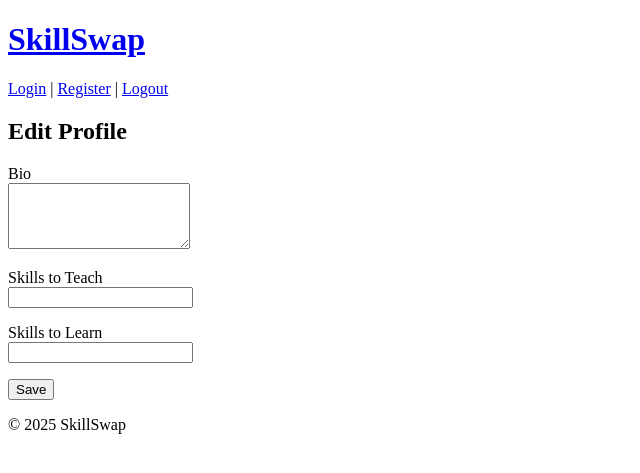
After one commit to lazyserp/Skill, a Flask app: page /edit-profile in a window 1280 px wide. The commit adds this page. Shown: the top 473 px of the page, without its empty margins (0-640 px from the left). Run offline with Flask 3, Linux system fonts and the light colour scheme; the visitor is signed in with stand-in values (Sample User, id 1).

Commit message:
Phase 3: Added user editable details, dashboard

```diff
--- a/backend/app/auth/__init__.py
+++ /dev/null
@@ -1,5 +0,0 @@
-from flask import Blueprint
-
-auth_bp = Blueprint('auth', __name__)
-
-from app.auth import routes  # Connect routes to blueprint
--- a/backend/app/auth/forms.py
+++ b/backend/app/forms.py
@@ -1,5 +1,5 @@
 from flask_wtf import FlaskForm
-from wtforms import StringField,PasswordField,SubmitField
+from wtforms import StringField,PasswordField,SubmitField,TextAreaField
 from wtforms.validators import InputRequired,Email,EqualTo,Length
 
 
@@ -14,3 +14,10 @@ class LoginForm(FlaskForm):
     username = StringField('Username',validators=[InputRequired()])
     password = PasswordField('Password',validators=[InputRequired()])
     submit = SubmitField('Login')
+
+
+class EditProfileForm(FlaskForm):
+    bio = TextAreaField("Bio", validators=[Length(max=500)])
+    skills_to_teach = StringField("Skills to Teach", validators=[Length(max=256)])
+    skills_to_learn = StringField("Skills to Learn", validators=[Length(max=256)])
+    submit = SubmitField("Save")
--- a/backend/app/models/user.py
+++ b/backend/app/models/user.py
@@ -8,6 +8,9 @@ class User(UserMixin,db.Model):
     username = db.Column(db.String(150),nullable =False,unique=True)
     email = db.Column(db.String(150),nullable=False,unique=True)
     password_hash = db.Column(db.String(256),nullable = False)
+    bio = db.Column(db.Text)
+    skills_to_teach = db.Column(db.String(256))
+    skills_to_learn = db.Column(db.String(256))
 
 
     def set_password(self,password):
--- /dev/null
+++ b/backend/app/routes.py
@@ -0,0 +1,89 @@
+from flask import Flask, render_template, redirect, url_for, flash, request
+from flask_login import LoginManager, login_user, logout_user, login_required, current_user
+from app.extensions import db
+from app.models.user import User
+from app.forms import RegisterForm, LoginForm
+import os
+from app.forms import EditProfileForm
+
+
+app = Flask(__name__)
+app.config.from_object('app.config.Config')
+
+
+# Initialize extensions
+db.init_app(app)
+
+login_manager = LoginManager()
+login_manager.init_app(app)
+login_manager.login_view = 'login'
+
+@app.route('/')
+def home():
+    return render_template('home.html.j2')
+
+@app.route('/dashboard')
+@login_required
+def dashboard():
+    return render_template('dashboard.html.j2', user=current_user)
+
+@app.route('/register', methods=["GET", "POST"])
+def register():
+    form = RegisterForm()
+    if form.validate_on_submit():
+        if User.query.filter_by(username=form.username.data).first():
+            flash('Username already registered', 'danger')
+            return redirect(url_for('register'))
+        new_user = User(username=form.username.data, email=form.email.data)
+        new_user.set_password(form.password.data)
+        db.session.add(new_user)
+        db.session.commit()
+        flash('Registration Successful', 'success')
+        return redirect(url_for('login'))
+    return render_template("register.html.j2", form=form)
+
+@app.route('/login', methods=["GET", "POST"])
+def login():
+    form = LoginForm()
+    if form.validate_on_submit():
+        user = User.query.filter_by(username=form.username.data).first()
+        if user and user.check_password(form.password.data):
+            login_user(user)
+            flash('Logged in Successfully!', 'success')
+            return redirect(url_for('dashboard'))
+        flash('Invalid username or password', 'danger')
+    return render_template('login.html.j2', form=form)
+
+@app.route('/logout')
+@login_required
+def logout():
+    logout_user()
+    flash('Logged out', 'info')
+    return redirect(url_for('login'))
+
+@login_manager.user_loader
+def load_user(user_id):
+    return User.query.get(int(user_id))
+
+
+
+@app.route("/edit-profile", methods=["GET", "POST"])
+@login_required
+def edit_profile():
+    form = EditProfileForm()
+
+    if form.validate_on_submit():
+        current_user.bio = form.bio.data
+        current_user.skills_to_teach = form.skills_to_teach.data
+        current_user.skills_to_learn = form.skills_to_learn.data
+        db.session.commit()
+        flash("Profile updated!", "success")
+        return redirect(url_for("dashboard"))
+
+    # Pre-fill form fields
+    if request.method == "GET":
+        form.bio.data = current_user.bio
+        form.skills_to_teach.data = current_user.skills_to_teach
+        form.skills_to_learn.data = current_user.skills_to_learn
+
+    return render_template("edit_profile.html.j2", form=form)
--- a/backend/app/templates/base.html.j2
+++ b/backend/app/templates/base.html.j2
@@ -8,10 +8,10 @@
     <header>
         <h1><a href="/">SkillSwap</a></h1>
         <nav>
-            <a href="{{ url_for('auth.login') }}">Login</a> |
-            <a href="{{ url_for('auth.register') }}">Register</a> |
+            <a href="{{ url_for('login') }}">Login</a> |
+            <a href="{{ url_for('register') }}">Register</a> |
             {% if current_user.is_authenticated %}
-                <a href="{{ url_for('auth.logout') }}">Logout</a>
+                <a href="{{ url_for('logout') }}">Logout</a>
             {% endif %}
         </nav>
     </header>
--- /dev/null
+++ b/backend/app/templates/edit_profile.html.j2
@@ -0,0 +1,12 @@
+{% extends "base.html.j2" %}
+
+{% block content %}
+  <h2>Edit Profile</h2>
+  <form method="POST">
+    {{ form.hidden_tag() }}
+    <p>{{ form.bio.label }}<br>{{ form.bio(rows=4) }}</p>
+    <p>{{ form.skills_to_teach.label }}<br>{{ form.skills_to_teach() }}</p>
+    <p>{{ form.skills_to_learn.label }}<br>{{ form.skills_to_learn() }}</p>
+    <p>{{ form.submit() }}</p>
+  </form>
+{% endblock %}
--- a/backend/app/templates/login.html.j2
+++ b/backend/app/templates/login.html.j2
@@ -10,5 +10,5 @@
         <p>{{ form.password.label }}<br>{{ form.password(size=32) }}</p>
         <p>{{ form.submit() }}</p>
     </form>
-    <p>Don't have an account? <a href="{{ url_for('auth.register') }}">Register</a></p>
+    <p>Don't have an account? <a href="{{ url_for('register') }}">Register</a></p>
 {% endblock %}
--- a/backend/app/templates/register.html.j2
+++ b/backend/app/templates/register.html.j2
@@ -12,5 +12,5 @@
         <p>{{ form.confirm_password.label }}<br>{{ form.confirm_password(size=32) }}</p>
         <p>{{ form.submit() }}</p>
     </form>
-    <p>Already have an account? <a href="{{ url_for('auth.login') }}">Login</a></p>
+    <p>Already have an account? <a href="{{ url_for('login') }}">Login</a></p>
 {% endblock %}
--- a/backend/run.py
+++ b/backend/run.py
@@ -1,13 +1,8 @@
 import os
-from dotenv import load_dotenv
+from app.routes import app
 
-# ✅ Load .env from absolute path
-dotenv_path = os.path.abspath(os.path.join(os.path.dirname(__file__), '.env'))
-load_dotenv(dotenv_path)  # 🔥 THIS ensures .env is loaded properly
+# Explicitly set the template folder path to ensure templates load correctly
+app.template_folder = os.path.join(os.path.dirname(__file__), 'app', 'templates')
 
-from app import create_app
-
-app = create_app()
-
-if __name__ == '__main__':
+if __name__ == "__main__":
     app.run(debug=True)
```
Also changed, not shown: backend/app/__init__.py (deleted, +0 -15 lines), backend/app/auth/routes.py (deleted, +0 -50 lines), backend/app/templates/dashboard.html.j2 (added, +13 -0 lines), backend/app/templates/home.html.j2 (added, +8 -0 lines), backend/init_db.py (added, +9 -0 lines).
